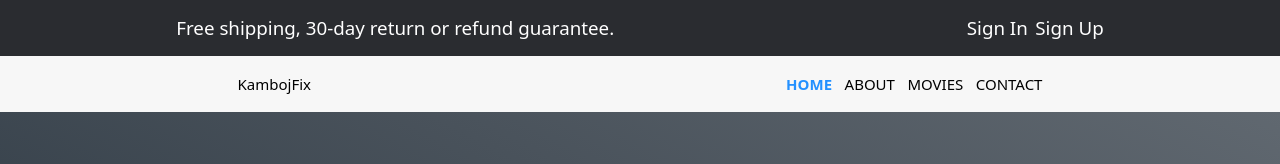
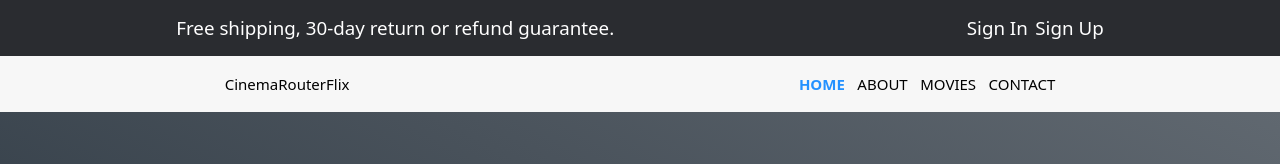
Before and after one commit to nikhil-kamboj420/React-Router, a React (Vite) app: page / in a window 1280 px wide. Shown: the top 164 px of the page. Built offline with nearby package versions, Linux system fonts and the light colour scheme.

Commit message:
update website name

```diff
--- a/src/components/layout/Header.jsx
+++ b/src/components/layout/Header.jsx
@@ -11,7 +11,7 @@ export const Header = ()=>{
             </div>
          </div>
          <nav className="bg-[#f7f7f7] h-[7vh] text-2xl flex justify-around items-center">
-            <p>KambojFix</p>
+            <p>CinemaRouterFlix</p>
             <ul className="flex justify-around gap-5">
                <li><NavLink to="/">HOME</NavLink></li>
                <li><NavLink to="/about">ABOUT</NavLink></li>
```
